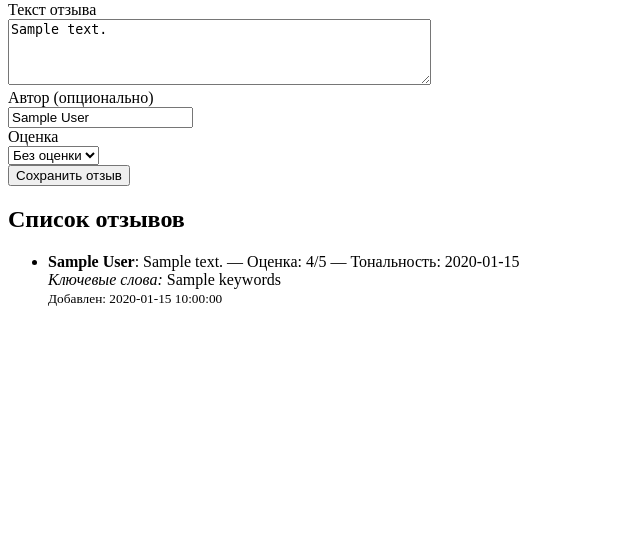
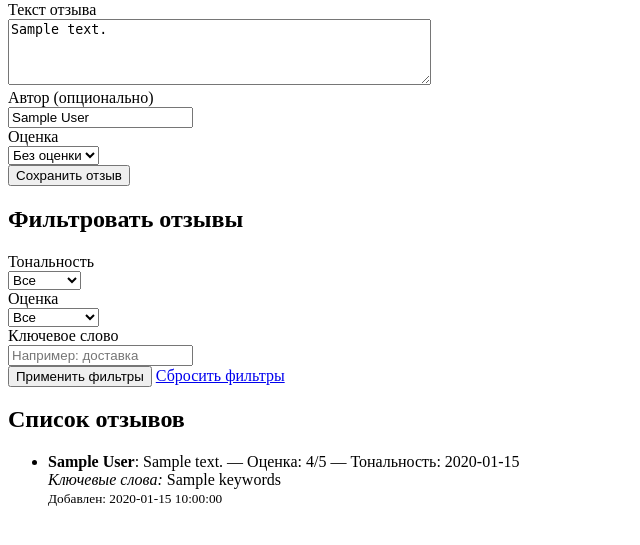
Before and after one commit to BagavievAR/review-analyzer, a Flask app: template app/templates/index.html in a window 1280 px wide. Shown: the part 164-709 px from the top of the page, without its empty margins (0-640 px from the left). Run offline with Flask 3, Linux system fonts and the light colour scheme; the template is opened without the code that fills it: most values are stand-ins (such as "Sample title", 1, 10 or a date in 2020).

Commit message:
Add review filters

```diff
--- a/app/templates/index.html
+++ b/app/templates/index.html
@@ -56,6 +56,49 @@
         </div>
     </form>
 
+    <h2>Фильтровать отзывы</h2>
+
+        <form method="get">
+        <div>
+            <label for="sentiment">Тональность</label><br>
+            <select id="sentiment" name="sentiment">
+                <option value="">Все</option>
+                <option value="positive" {% if filters.sentiment == "positive" %}selected{% endif %}>positive</option>
+                <option value="neutral" {% if filters.sentiment == "neutral" %}selected{% endif %}>neutral</option>
+                <option value="negative" {% if filters.sentiment == "negative" %}selected{% endif %}>negative</option>
+            </select>
+        </div>
+
+        <div>
+            <label for="rating_filter">Оценка</label><br>
+            <select id="rating_filter" name="rating">
+                <option value="">Все</option>
+                <option value="none" {% if filters.rating == "none" %}selected{% endif %}>Без оценки</option>
+                {% for r in range(1, 6) %}
+                    <option value="{{ r }}" {% if filters.rating == r|string %}selected{% endif %}>
+                        {{ r }}
+                    </option>
+                {% endfor %}
+            </select>
+        </div>
+
+        <div>
+            <label for="keyword">Ключевое слово</label><br>
+            <input
+                id="keyword"
+                name="keyword"
+                type="text"
+                value="{{ filters.keyword }}"
+                placeholder="Например: доставка"
+            >
+        </div>
+
+        <div>
+            <button type="submit">Применить фильтры</button>
+            <a href="{{ url_for('main.index') }}">Сбросить фильтры</a>
+        </div>
+    </form>
+
     <h2>Список отзывов</h2>
 
     {% if reviews %}
@@ -82,7 +125,7 @@
             {% endfor %}
         </ul>
     {% else %}
-        <p>Отзывов пока нет. Добавьте первый!</p>
+        <p>Отзывы не найдены. Попробуйте изменить фильтры или добавить новый отзыв.</p>
     {% endif %}
 </body>
 </html>
```
Also changed, not shown: app/routes.py (+37 -4 lines).
